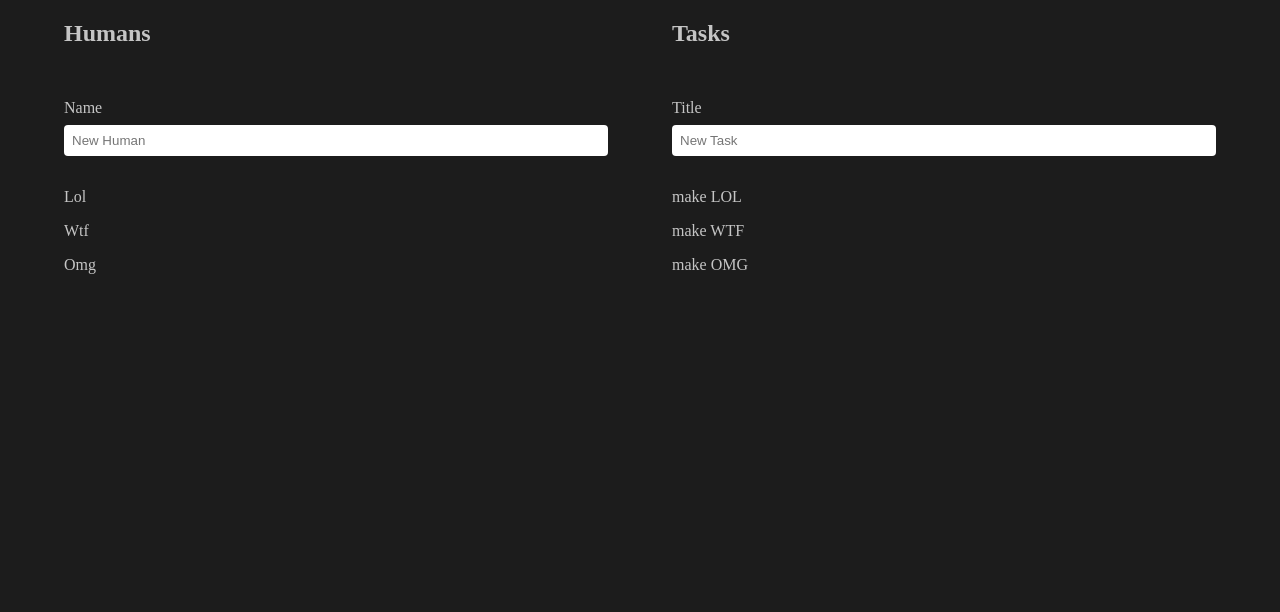
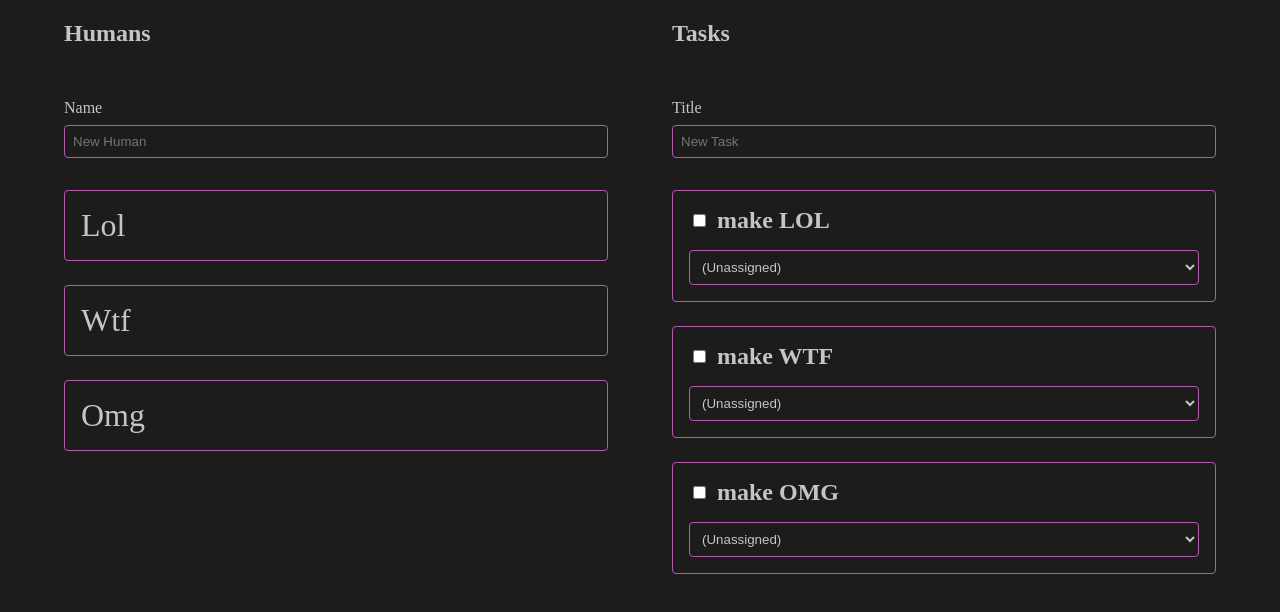
Before and after one commit to dandgerson/redux-fundamentals-feat-react, a React (Vite) app: page / in a window 1280 px wide. Shown: the top 612 px of the page. Built offline with nearby package versions, Linux system fonts and the light colour scheme.

Commit message:
slices and action creators

```diff
--- a/src/Humans.js
+++ b/src/Humans.js
@@ -21,7 +21,8 @@ const Humans = () => {
         <label htmlFor="human-name">Name</label>
         <input
           type="text"
-          is="human-name"
+          id="human-name"
+          className="input"
           value={name}
           onChange={(e) => setName(e.target.value)}
           placeholder="New Human"
--- /dev/null
+++ b/src/Task.js
@@ -0,0 +1,48 @@
+import { useEffect, useState } from "react";
+import { useDispatch, useSelector } from "react-redux";
+import { tasksSlice, toggleTask } from "./store/tasksSlice";
+
+const Task = ({ task }) => {
+  const [assignee, setAssignee] = useState("");
+
+  const humans = useSelector((state) => state.humans);
+  const dispatch = useDispatch();
+
+  return (
+    <div className="task">
+      <label className="task_title">
+        <input
+          type="checkbox"
+          checked={task.isDone}
+          onChange={() =>
+            dispatch(
+              tasksSlice.actions.toggle({ id: task.id, isDone: !task.isDone })
+              // or make it with createAction api
+              // toggleTask(task.id, !task.isDone)
+            )
+          }
+        />
+        {task.title}
+      </label>
+
+      <form>
+        <select
+          name="assignee"
+          id="assignee"
+          className="input"
+          value={assignee}
+          onChange={(e) => setAssignee(e.target.value)}
+        >
+          <option value="">(Unassigned)</option>
+          {humans.map((human) => (
+            <option key={human.id} value={human.id}>
+              {human.name}
+            </option>
+          ))}
+        </select>
+      </form>
+    </div>
+  );
+};
+
+export default Task;
--- a/src/Tasks.js
+++ b/src/Tasks.js
@@ -1,9 +1,10 @@
 import { useEffect, useState } from "react";
 import { useDispatch, useSelector } from "react-redux";
 import { tasksSlice } from "./store/tasksSlice";
+import Task from "./Task";
 
 const Tasks = () => {
-  const tasksFromStore = useSelector((state) => state.tasks);
+  const tasks = useSelector((state) => state.tasks);
   const [taskTitle, setTaskTitle] = useState("");
   const dispatch = useDispatch();
 
@@ -20,7 +21,8 @@ const Tasks = () => {
         <label htmlFor="task-title">Title</label>
         <input
           type="text"
-          is="task-title"
+          id="task-title"
+          className="input"
           value={taskTitle}
           onChange={(e) => setTaskTitle(e.target.value)}
           placeholder="New Task"
@@ -28,10 +30,8 @@ const Tasks = () => {
       </form>
 
       <div className="tasksList">
-        {tasksFromStore.map((task) => (
-          <div key={task.id} className="task">
-            <div className="human_title">{task.title}</div>
-          </div>
+        {tasks.map((task) => (
+          <Task key={task.id} task={task} />
         ))}
       </div>
     </div>
--- a/src/main.scss
+++ b/src/main.scss
@@ -33,18 +33,59 @@ body {
     display: flex;
     flex-direction: column;
     gap: 0.5rem;
+  }
+}
 
-    input {
-      padding: 0.5rem;
-      border: 0;
-      border-radius: 0.25rem;
-    }
-  }
+.input {
+  padding: 0.5rem;
+  border: 0;
+  border-radius: 0.25rem;
+  border: 1px solid rgb(178 91 173);
+  background-color: transparent;
+  color: rgb(197 197 197);
 }
 
 .humansList,
 .tasksList {
   display: flex;
   flex-direction: column;
+  gap: 1.5rem;
+}
+
+.human {
+  display: flex;
+  align-items: center;
+  justify-content: flex-start;
+  border: 1px solid rgb(178 91 173);
+  border-radius: 0.25rem;
+  padding: 1rem;
+
+  &_name {
+    font-size: 2rem;
+  }
+}
+
+.task {
+  border: 1px solid rgb(178 91 173);
+  border-radius: 0.25rem;
+  flex-direction: column;
+  justify-content: flex-start;
   gap: 1rem;
+  padding: 1rem;
+  display: flex;
+
+  &_title {
+    display: flex;
+    align-items: center;
+    gap: 0.5rem;
+
+    font-size: 1.5rem;
+    font-weight: bold;
+  }
+
+  select {
+    border: 1px solid rgb(178 91 173);
+    background-color: transparent;
+    color: rgb(197 197 197);
+  }
 }
--- a/src/store/tasksSlice.js
+++ b/src/store/tasksSlice.js
@@ -1,4 +1,4 @@
-import { createSlice, nanoid } from "@reduxjs/toolkit";
+import { createAction, createSlice, nanoid } from "@reduxjs/toolkit";
 
 const createTask = (title) => ({
   id: nanoid(),
@@ -20,5 +20,17 @@ export const tasksSlice = createSlice({
     add: (state, action) => {
       state.push(createTask(action.payload.title));
     },
+    toggle: (state, action) => {
+      const task = state.find((tasks) => tasks.id === action.payload.id);
+      task.isDone = action.payload.isDone;
+    },
+    assignToHuman: (state, action) => {
+      const task = state.find((task) => task.id === action.payload.taskId);
+      task.assignee = action.payload.humanId;
+    },
   },
 });
+
+export const toggleTask = createAction("tasks/toggle", (id, isDone) => ({
+  payload: { id, isDone },
+}));
```
